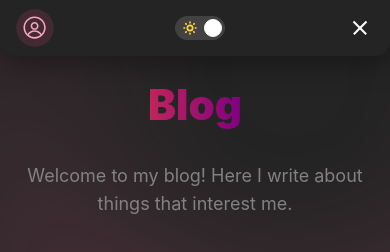
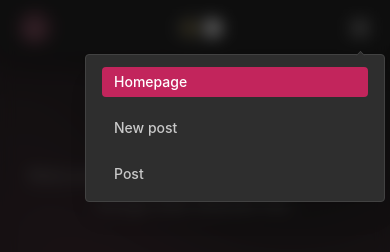
Before and after one commit to davidrdsilva/blog-ui, a Next.js app: page / in a window 390 px wide. Both pictures are taken after a click on the button 360 px from the left and 28 px from the top of the page. Shown: the top 252 px of the page. Built offline with nearby package versions, Linux system fonts and the light colour scheme.

Commit message:
feat: add popover menu with links on mobile screens

```diff
--- a/src/shared/components/header.tsx
+++ b/src/shared/components/header.tsx
@@ -1,15 +1,15 @@
-"use client";
+'use client';
 
-import { Avatar, Burger, Container, Group } from "@mantine/core";
-import { useDisclosure } from "@mantine/hooks";
-import classes from "@styles/header/header.module.css";
-import { usePathname } from "next/navigation";
-import { ColorThemeSwitch } from "@shared/components/color-theme-switch";
+import { Avatar, Burger, Container, Group, Popover, Stack } from '@mantine/core';
+import { useDisclosure } from '@mantine/hooks';
+import { ColorThemeSwitch } from '@shared/components/color-theme-switch';
+import classes from '@styles/header/header.module.css';
+import { usePathname } from 'next/navigation';
 
 const links = [
-  { link: "/", label: "Homepage" },
-  { link: "/management/create-post", label: "New post" },
-  { link: "/post/test", label: "Post" },
+    { link: '/', label: 'Homepage' },
+    { link: '/management/create-post', label: 'New post' },
+    { link: '/post/test', label: 'Post' },
 ];
 
 export function Header() {
@@ -17,12 +17,7 @@ export function Header() {
     const [opened, { toggle }] = useDisclosure(false);
 
     const items = links.map((link) => (
-    <a
-      key={link.label}
-      href={link.link}
-      className={classes.link}
-      data-active={pathname === link.link || undefined}
-    >
+        <a key={link.label} href={link.link} className={classes.link} data-active={pathname === link.link || undefined}>
             {link.label}
         </a>
     ));
@@ -37,7 +32,21 @@ export function Header() {
 
                 <ColorThemeSwitch />
 
+                <Popover
+                    width={300}
+                    shadow="md"
+                    withArrow
+                    withOverlay
+                    overlayProps={{ zIndex: 10000, blur: '8px' }}
+                    zIndex={10001}
+                >
+                    <Popover.Target>
                         <Burger opened={opened} onClick={toggle} hiddenFrom="xs" size="sm" />
+                    </Popover.Target>
+                    <Popover.Dropdown>
+                        <Stack hiddenFrom="xs">{items}</Stack>
+                    </Popover.Dropdown>
+                </Popover>
             </Container>
         </header>
     );
```
Lines whose indentation alone changed are shown as unchanged.
